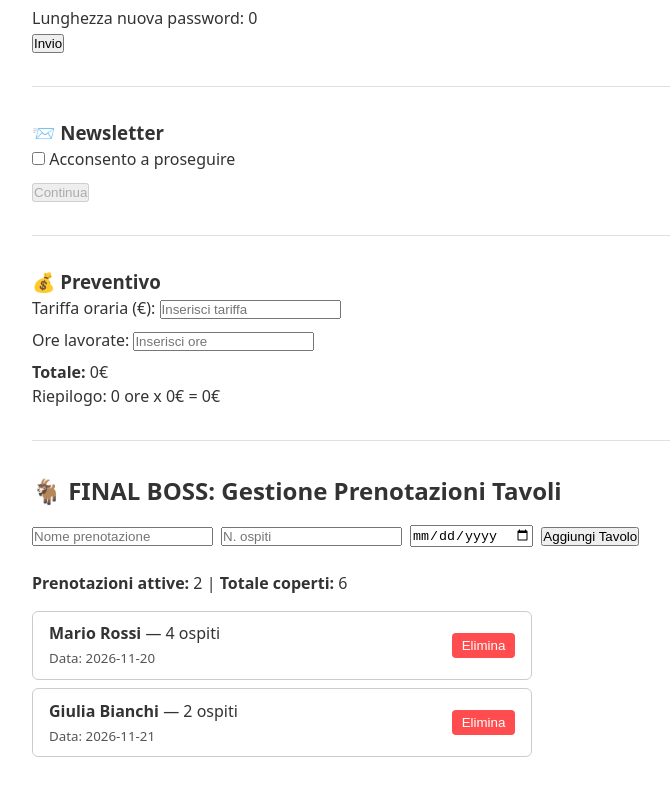
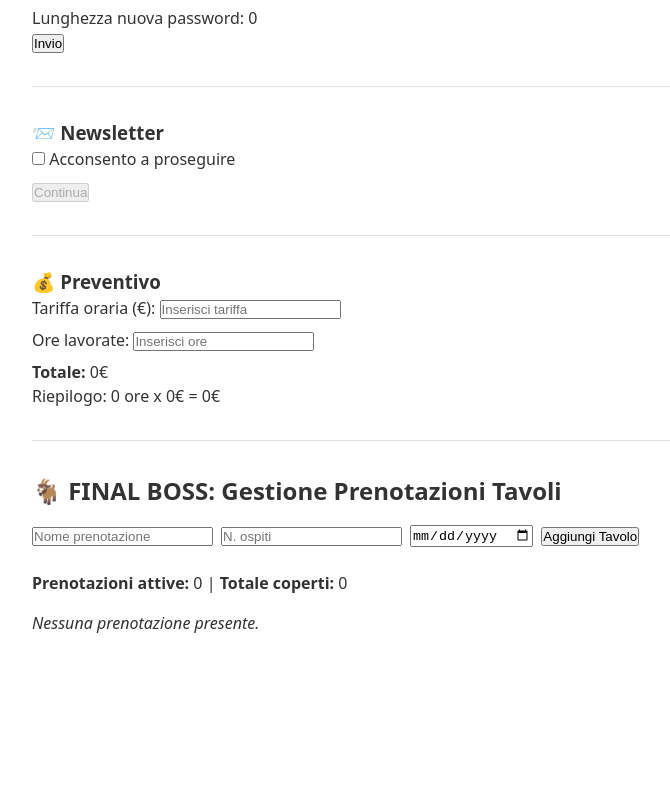
Before and after one commit to CristianDegliantoni/react-dinamico-esercizi, a React (Vite) app: page / in a window 1280 px wide. Shown: the part 541-1336 px from the top of the page, without its empty margins (232-902 px from the left). After the commit the page ends 1232 px from the top, so only its background shows below. Built offline with nearby package versions, Linux system fonts and the light colour scheme.

Commit message:
removed initial array in booking table

```diff
--- a/src/components/GestioneTavoli.jsx
+++ b/src/components/GestioneTavoli.jsx
@@ -2,10 +2,7 @@ import { useState } from 'react'
 
 export default function GestioneTavoli() {
   // 1. Array di oggetti nello stato (come nella ToDo List)
-  const [tavoli, setTavoli] = useState([
-    { id: 1, nome: 'Mario Rossi', ospiti: 4, data: '2026-11-20' },
-    { id: 2, nome: 'Giulia Bianchi', ospiti: 2, data: '2026-11-21' },
-  ])
+  const [tavoli, setTavoli] = useState([])
 
   // 2. Stati controllati per i campi del form
   const [nome, setNome] = useState('')
```
